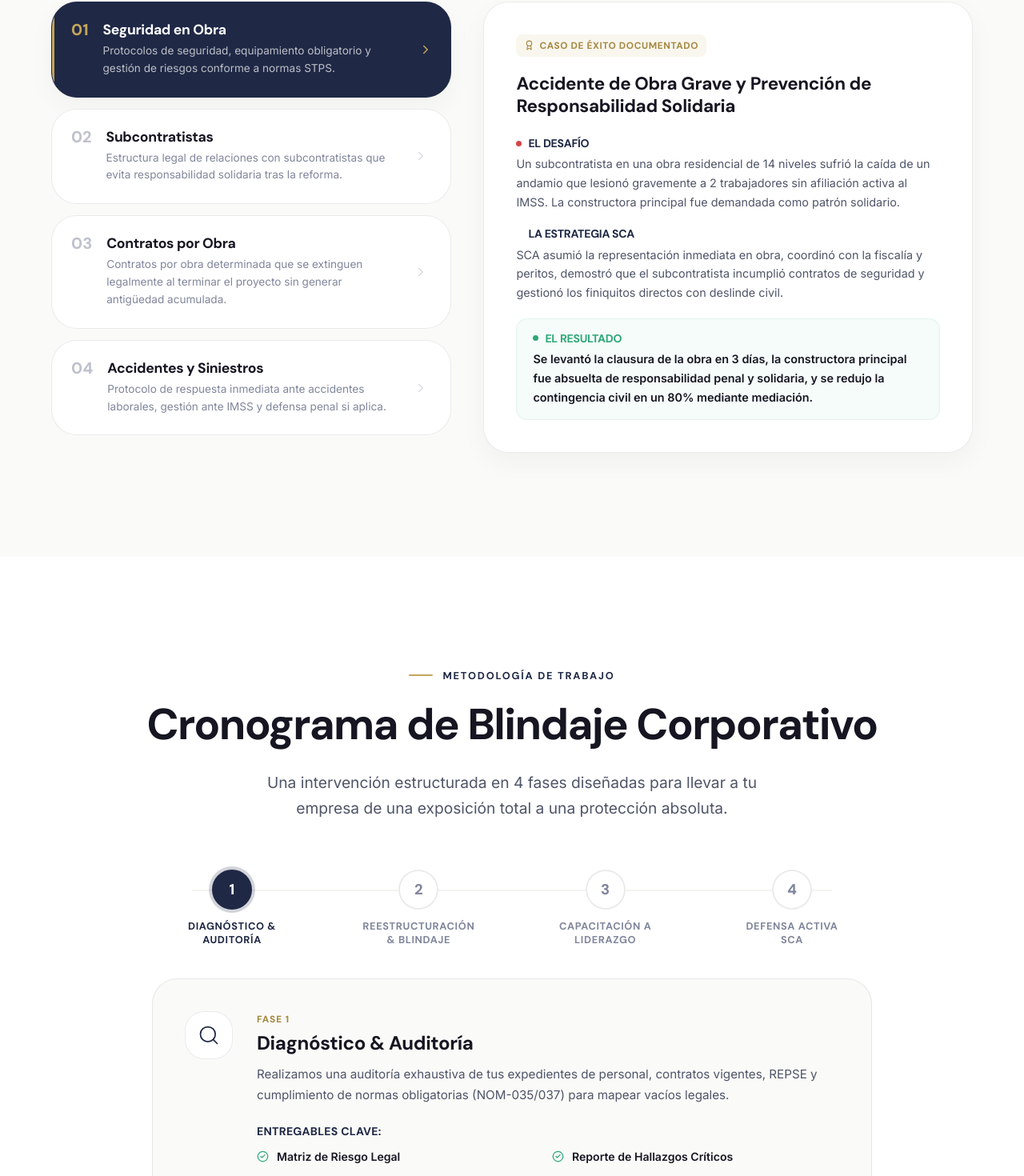
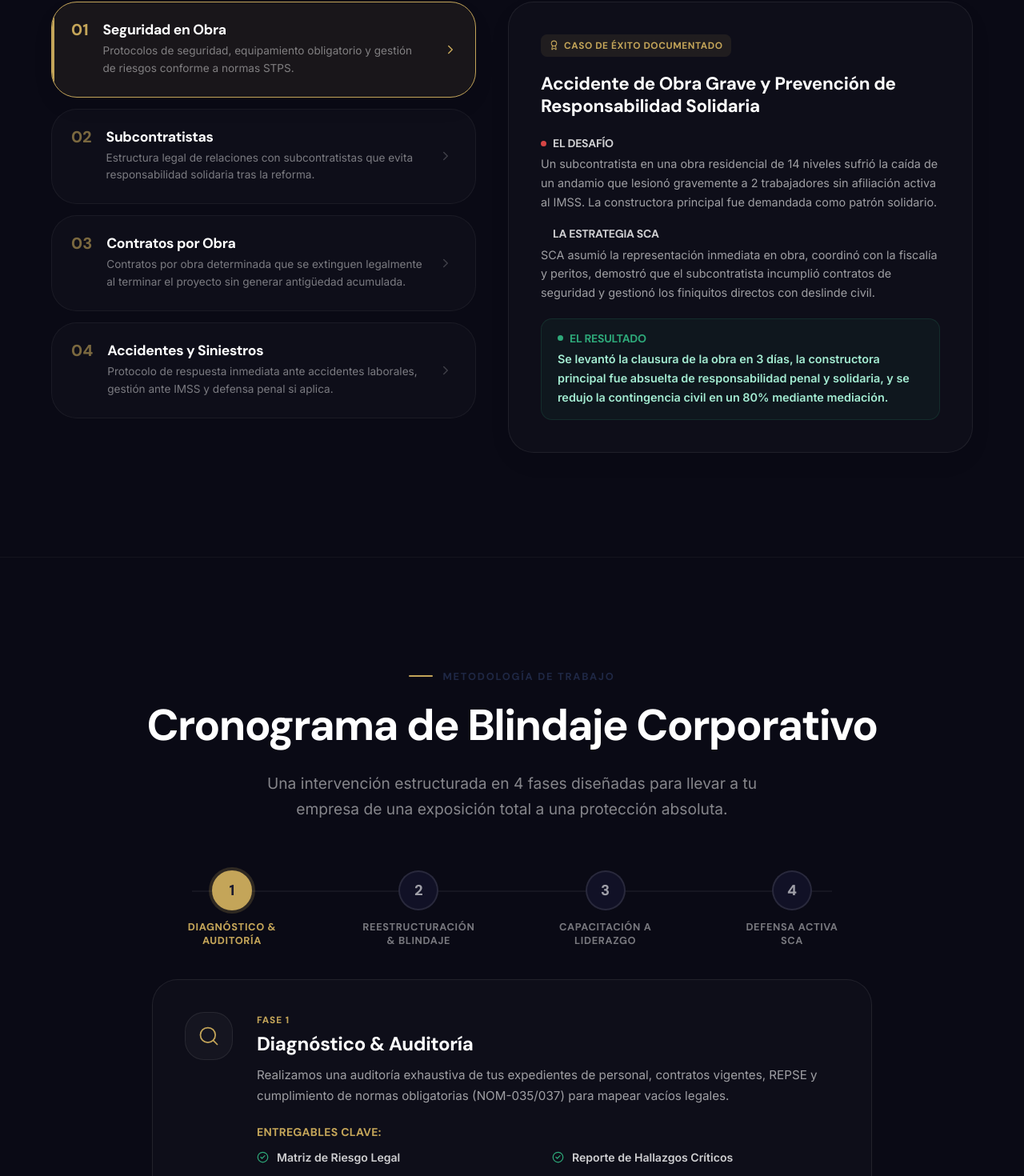
Before and after one commit to LucaFront-End/Solorzano, a React (Vite) app: page /industrias/construccion in a window 1280 px wide. Shown: the part 1053-2523 px from the top of the page at 80% size. Built offline with nearby package versions, Linux system fonts and the light colour scheme.

Commit message:
style: completar overhaul de Industrias y Comunidad con iconos, correcciones de hero y CSS en detalle

```diff
--- a/src/pages/IndustriaDetailPage.css
+++ b/src/pages/IndustriaDetailPage.css
@@ -1,14 +1,44 @@
 /* ============================================================
-   INDUSTRIA DETAIL PAGE — Interactive Overhaul Style Sheet
+   INDUSTRIA DETAIL PAGE — Immersive Dark-Mode Overhaul
    ============================================================ */
+
+/* ── Base Section Darkening ── */
+.inddet-challenges,
+.inddet-timeline-sec,
+.inddet-quiz-sec,
+.inddet-services,
+.inddet-faq-sec,
+.inddet-others {
+  background: #0A0A15 !important;
+  color: rgba(255, 255, 255, 0.6);
+  border-bottom: 1.5px solid rgba(255, 255, 255, 0.04) !important;
+}
+
+/* Headings color fix (High Contrast White) */
+.inddet-challenges h2,
+.inddet-timeline-sec h2,
+.inddet-quiz-sec h2,
+.inddet-services h2,
+.inddet-faq-sec h2,
+.inddet-others__title {
+  color: var(--color-text-white) !important;
+}
+
+.inddet-challenges .section-subtitle,
+.inddet-timeline-sec .section-subtitle,
+.inddet-quiz-sec .section-subtitle,
+.inddet-services .section-subtitle,
+.inddet-faq-sec .section-subtitle {
+  color: rgba(255, 255, 255, 0.5) !important;
+}
 
 /* ── Hero ── */
 .inddet-hero {
   position: relative;
-  min-height: 80vh;
-  display: flex;
-  align-items: center;
-  background: linear-gradient(165deg, #090912 0%, #131326 50%, #0A0F1D 100%);
+  min-height: 75vh;
+  display: flex;
+  align-items: center;
+  background: linear-gradient(165deg, #090911 0%, #121224 50%, #0A0E1A 100%);
   overflow: hidden;
   padding: 140px 0 80px;
 }
@@ -23,7 +53,7 @@
 .inddet-hero__shape {
   position: absolute;
   border-radius: 50%;
-  opacity: 0.06;
+  opacity: 0.05;
 }
 
 .inddet-hero__shape--1 {
@@ -500,7 +530,7 @@
   top: 0;
   bottom: 0;
   width: 2px;
-  background: rgba(0, 0, 0, 0.06);
+  background: rgba(255, 255, 255, 0.08);
   border-radius: 1px;
 }
 
@@ -530,14 +560,14 @@
   font-family: var(--font-heading);
   font-size: 0.74rem;
   font-weight: 700;
-  color: var(--color-text-muted);
+  color: rgba(255, 255, 255, 0.4) !important;
   text-transform: uppercase;
   letter-spacing: 0.06em;
   transition: all 0.3s ease;
 }
 
 .inddet-toc__item.is-active a {
-  color: var(--color-primary);
+  color: var(--accent, var(--color-accent)) !important;
   transform: translateX(4px);
 }
 
@@ -547,13 +577,13 @@
   width: 8px;
   height: 8px;
   border-radius: 50%;
-  background: var(--color-border-light);
+  background: rgba(255, 255, 255, 0.1) !important;
   transition: all 0.3s ease;
 }
 
 .inddet-toc__item.is-active .inddet-toc__dot {
-  background: var(--accent, var(--color-accent));
-  box-shadow: 0 0 8px var(--accent, var(--color-accent));
+  background: var(--accent, var(--color-accent)) !important;
+  box-shadow: 0 0 8px var(--accent, var(--color-accent)) !important;
   transform: scale(1.3);
 }
 
@@ -573,7 +603,7 @@
 
 .inddet-challenges__layout {
   display: grid;
-  grid-template-columns: 0.9fr 1.1fr;
+  grid-template-columns: 0.955fr 1.045fr;
   gap: 40px;
   align-items: start;
 }
@@ -589,8 +619,8 @@
   align-items: flex-start;
   gap: 18px;
   padding: 24px;
-  background: var(--color-bg-white);
-  border: 1px solid var(--color-border-light);
+  background: rgba(255, 255, 255, 0.02) !important;
+  border: 1px solid rgba(255, 255, 255, 0.05) !important;
   border-radius: var(--radius-xl);
   text-align: left;
   transition: all 0.4s var(--ease-out-expo);
@@ -613,9 +643,9 @@
   font-family: var(--font-heading);
   font-size: 1.25rem;
   font-weight: 800;
-  color: var(--color-text-muted);
+  color: var(--color-accent) !important;
   line-height: 1;
-  opacity: 0.5;
+  opacity: 0.6;
   transition: color 0.3s ease, opacity 0.3s ease;
 }
 
@@ -625,35 +655,35 @@
 
 .challenge-title-text {
   font-size: 1.1rem;
-  color: var(--color-text-dark);
+  color: var(--color-text-white) !important;
   margin-bottom: 6px;
   transition: color 0.3s ease;
 }
 
 .challenge-desc-short {
   font-size: 0.85rem;
-  color: var(--color-text-muted);
+  color: rgba(255, 255, 255, 0.45) !important;
   line-height: 1.6;
 }
 
 .challenge-arrow {
-  color: var(--color-text-muted);
-  opacity: 0.3;
+  color: rgba(255, 255, 255, 0.4) !important;
+  opacity: 0.5;
   transform: translateX(-4px);
   transition: all 0.3s ease;
   align-self: center;
 }
 
 .challenge-tab-btn:hover {
-  border-color: rgba(196, 165, 89, 0.2);
+  border-color: rgba(196, 165, 89, 0.25) !important;
+  background: rgba(255, 255, 255, 0.04) !important;
   transform: translateY(-2px);
-  box-shadow: var(--shadow-sm);
 }
 
 .challenge-tab-btn.is-active {
-  border-color: var(--color-primary);
+  border-color: var(--color-accent) !important;
   box-shadow: var(--shadow-md);
-  background: var(--color-primary);
+  background: rgba(196, 165, 89, 0.08) !important;
 }
 
 .challenge-tab-btn.is-active::before {
@@ -665,24 +695,16 @@
   opacity: 1;
 }
 
-.challenge-tab-btn.is-active .challenge-title-text {
-  color: var(--color-text-white);
-}
-
-.challenge-tab-btn.is-active .challenge-desc-short {
-  color: rgba(255,255,255,0.7);
-}
-
 .challenge-tab-btn.is-active .challenge-arrow {
-  color: var(--accent, var(--color-accent));
+  color: var(--accent, var(--color-accent)) !important;
   opacity: 1;
   transform: translateX(2px);
 }
 
 /* Success Case Study Box */
 .case-study-box {
-  background: var(--color-bg-white);
-  border: 1.5px solid var(--color-border-light);
+  background: rgba(255, 255, 255, 0.02) !important;
+  border: 1px solid rgba(255, 255, 255, 0.07) !important;
   border-radius: var(--radius-xl);
   padding: 40px;
   box-shadow: var(--shadow-md);
@@ -701,7 +723,7 @@
   align-items: center;
   gap: 6px;
   background: rgba(196, 165, 89, 0.1);
-  color: var(--color-accent-dark);
+  color: var(--color-accent);
   font-family: var(--font-heading);
   font-size: 0.74rem;
   font-weight: 700;
@@ -714,7 +736,7 @@
 
 .case-study-title {
   font-size: 1.4rem;
-  color: var(--color-text-dark);
+  color: var(--color-text-white) !important;
   margin-bottom: 24px;
   letter-spacing: -0.015em;
   line-height: 1.25;
@@ -737,7 +759,7 @@
   font-size: 0.88rem;
   font-weight: 700;
   text-transform: uppercase;
-  color: var(--color-primary);
+  color: rgba(255, 255, 255, 0.8) !important;
   display: flex;
   align-items: center;
   gap: 8px;
@@ -751,30 +773,29 @@
 
 .case-study-part-text {
   font-size: 0.9rem;
-  color: var(--color-text-body);
+  color: rgba(255, 255, 255, 0.6) !important;
   line-height: 1.65;
 }
 
 .case-study-part.highlight {
-  background: rgba(46, 168, 121, 0.04);
-  border: 1px solid rgba(46, 168, 121, 0.1);
+  background: rgba(46, 168, 121, 0.06) !important;
+  border: 1px solid rgba(46, 168, 121, 0.15) !important;
   padding: 16px 20px;
   border-radius: var(--radius-md);
 }
 
 .case-study-part.highlight .case-study-part-title {
-  color: var(--color-success);
+  color: var(--color-success) !important;
 }
 
 .case-study-part.highlight .case-study-part-text {
   font-weight: 600;
-  color: var(--color-text-dark);
+  color: #a4ecd2 !important;
 }
 
 /* ── Section 2: Shielding Timeline ── */
 .inddet-timeline-sec {
   padding: 120px 0;
-  border-bottom: 1px solid var(--color-border-light);
 }
 
 .inddet-timeline__header {
@@ -808,7 +829,7 @@
   left: 50px;
   right: 50px;
   height: 2px;
-  background: var(--color-bg-cream);
+  background: rgba(255, 255, 255, 0.05) !important;
   z-index: 1;
 }
 
@@ -826,9 +847,9 @@
   width: 50px;
   height: 50px;
   border-radius: 50%;
-  background: var(--color-bg-white);
-  border: 2px solid var(--color-border-light);
-  color: var(--color-text-muted);
+  background: #111126 !important;
+  border: 2.2px solid rgba(255, 255, 255, 0.1) !important;
+  color: rgba(255, 255, 255, 0.6) !important;
   font-family: var(--font-heading);
   font-size: 1.15rem;
   font-weight: 800;
@@ -843,32 +864,33 @@
   font-size: 0.8rem;
   font-weight: 700;
   text-transform: uppercase;
-  color: var(--color-text-muted);
+  color: rgba(255, 255, 255, 0.45);
   letter-spacing: 0.05em;
   text-align: center;
   transition: color 0.3s ease;
 }
 
 .timeline-step-btn:hover .step-number {
-  border-color: var(--color-border-focus);
+  border-color: rgba(255, 255, 255, 0.25) !important;
   transform: scale(1.08);
 }
 
 .timeline-step-btn.is-active .step-number {
-  background: var(--color-primary);
-  border-color: var(--color-primary);
-  color: var(--color-text-white);
-  box-shadow: 0 0 0 4px color-mix(in srgb, var(--accent, var(--color-primary)) 20%, transparent);
+  background: var(--accent, var(--color-accent)) !important;
+  border-color: var(--accent, var(--color-accent)) !important;
+  color: var(--color-bg-navy) !important;
+  box-shadow: 0 0 0 4px rgba(196, 165, 89, 0.2) !important;
 }
 
 .timeline-step-btn.is-active .step-title {
-  color: var(--color-primary);
+  color: var(--color-accent) !important;
+  font-weight: 800;
 }
 
 /* Timeline detail card */
 .timeline-content-card {
-  background: var(--color-bg-light);
-  border: 1px solid var(--color-border-light);
+  background: rgba(255, 255, 255, 0.02) !important;
+  border: 1px solid rgba(255, 255, 255, 0.08) !important;
   border-radius: var(--radius-xl);
   padding: 40px;
   display: flex;
@@ -888,10 +910,10 @@
   display: flex;
   align-items: center;
   justify-content: center;
-  background: var(--color-bg-white);
-  border: 1px solid var(--color-border-light);
+  background: rgba(255, 255, 255, 0.03) !important;
+  border: 1px solid rgba(255, 255, 255, 0.08) !important;
   border-radius: var(--radius-lg);
-  color: var(--accent, var(--color-primary));
+  color: var(--accent, var(--color-accent));
   flex-shrink: 0;
 }
 
@@ -904,7 +926,7 @@
   font-size: 0.74rem;
   font-weight: 800;
   text-transform: uppercase;
-  color: var(--color-accent-dark);
+  color: var(--color-accent);
   letter-spacing: 0.08em;
   margin-bottom: 6px;
   display: block;
@@ -912,14 +934,14 @@
 
 .phase-title {
   font-size: 1.5rem;
-  color: var(--color-text-dark);
+  color: var(--color-text-white) !important;
   margin-bottom: 12px;
   letter-spacing: -0.015em;
 }
 
 .phase-desc {
   font-size: 0.95rem;
-  color: var(--color-text-body);
+  color: rgba(255, 255, 255, 0.6) !important;
   line-height: 1.7;
   margin-bottom: 24px;
 }
@@ -929,7 +951,7 @@
   font-size: 0.88rem;
   font-weight: 700;
   text-transform: uppercase;
-  color: var(--color-primary);
+  color: var(--accent, var(--color-accent)) !important;
   margin-bottom: 12px;
   letter-spacing: 0.02em;
 }
@@ -946,7 +968,7 @@
   gap: 10px;
   font-size: 0.88rem;
   font-weight: 600;
-  color: var(--color-text-dark);
+  color: rgba(255, 255, 255, 0.8) !important;
 }
 
 .deliverable-check {
@@ -962,8 +984,8 @@
 .quiz-container {
   max-width: 750px;
   margin: 0 auto;
-  background: var(--color-bg-white);
-  border: 1.5px solid var(--color-border-light);
+  background: rgba(255, 255, 255, 0.02) !important;
+  border: 1px solid rgba(255, 255, 255, 0.08) !important;
   border-radius: var(--radius-xl);
   padding: 50px;
   box-shadow: var(--shadow-md);
@@ -978,7 +1000,7 @@
   left: 0;
   width: 100%;
   height: 4px;
-  background: linear-gradient(90deg, var(--color-primary), var(--accent, var(--color-accent)));
+  background: linear-gradient(90deg, var(--color-accent-dark), var(--accent, var(--color-accent)));
 }
 
 .quiz-start {
@@ -990,7 +1012,7 @@
   font-size: 0.82rem;
   font-weight: 800;
   text-transform: uppercase;
-  color: var(--color-accent-dark);
+  color: var(--color-accent);
   letter-spacing: 0.08em;
   margin-bottom: 12px;
   display: block;
@@ -998,7 +1020,7 @@
 
 .quiz-heading {
   font-size: 1.8rem;
-  color: var(--color-text-dark);
+  color: var(--color-text-white) !important;
   margin-bottom: 16px;
   letter-spacing: -0.02em;
   line-height: 1.25;
@@ -1006,7 +1028,7 @@
 
 .quiz-lead {
   font-size: 0.98rem;
-  color: var(--color-text-body);
+  color: rgba(255, 255, 255, 0.6) !important;
   line-height: 1.7;
   max-width: 580px;
   margin: 0 auto 32px;
@@ -1023,7 +1045,7 @@
 
 .quiz-progress-bar {
   height: 4px;
-  background: var(--color-bg-cream);
+  background: rgba(255, 255, 255, 0.05);
   border-radius: var(--radius-full);
   margin-bottom: 24px;
   overflow: hidden;
@@ -1031,7 +1053,7 @@
 
 .quiz-progress-fill {
   height: 100%;
-  background: var(--color-primary);
+  background: var(--color-accent);
   transition: width 0.4s ease;
 }
 
@@ -1039,7 +1061,7 @@
   font-family: var(--font-heading);
   font-size: 0.8rem;
   font-weight: 700;
-  color: var(--color-text-muted);
+  color: rgba(255, 255, 255, 0.4);
   text-transform: uppercase;
   letter-spacing: 0.05em;
   margin-bottom: 8px;
@@ -1048,7 +1070,7 @@
 
 .question-text {
   font-size: 1.45rem;
-  color: var(--color-text-dark);
+  color: var(--color-text-white) !important;
   margin-bottom: 30px;
   line-height: 1.35;
   letter-spacing: -0.015em;
@@ -1067,12 +1089,12 @@
   gap: 12px;
   padding: 24px;
   border-radius: var(--radius-xl);
-  border: 1.5px solid var(--color-border-light);
-  background: var(--color-bg-light);
+  border: 1.5px solid rgba(255, 255, 255, 0.06) !important;
+  background: rgba(255, 255, 255, 0.02) !important;
   font-family: var(--font-heading);
   font-size: 0.92rem;
   font-weight: 700;
-  color: var(--color-text-dark);
+  color: rgba(255, 255, 255, 0.8) !important;
   transition: all var(--transition-medium);
 }
 
@@ -1097,16 +1119,17 @@
 .quiz-option-btn:hover {
   transform: translateY(-4px);
   box-shadow: var(--shadow-sm);
+  background: rgba(255, 255, 255, 0.05) !important;
 }
 
 .option-yes:hover {
-  border-color: var(--color-success);
-  background: rgba(46, 168, 121, 0.04);
+  border-color: var(--color-success) !important;
+  background: rgba(46, 168, 121, 0.04) !important;
 }
 
 .option-no:hover {
-  border-color: var(--color-error);
-  background: rgba(214, 69, 69, 0.04);
+  border-color: var(--color-error) !important;
+  background: rgba(214, 69, 69, 0.04) !important;
 }
 
 /* Quiz Results Card */
@@ -1131,13 +1154,13 @@
 
 .results-title {
   font-size: 1.6rem;
-  color: var(--color-text-dark);
+  color: var(--color-text-white) !important;
   margin-bottom: 12px;
 }
 
 .results-desc {
   font-size: 0.95rem;
-  color: var(--color-text-body);
+  color: rgba(255, 255, 255, 0.6) !important;
   line-height: 1.7;
   max-width: 580px;
   margin: 0 auto 28px;
@@ -1145,8 +1168,8 @@
 
 .results-breakdown {
   text-align: left;
-  background: var(--color-bg-light);
-  border: 1px solid var(--color-border-light);
+  background: rgba(255, 255, 255, 0.01) !important;
+  border: 1px solid rgba(255, 255, 255, 0.05) !important;
   border-radius: var(--radius-xl);
   padding: 24px 30px;
   margin-bottom: 32px;
@@ -1157,7 +1180,7 @@
   font-size: 0.88rem;
   font-weight: 700;
   text-transform: uppercase;
-  color: var(--color-primary);
+  color: var(--color-accent) !important;
   margin-bottom: 14px;
 }
 
@@ -1182,11 +1205,11 @@
 }
 
 .breakdown-list li.ok {
-  color: var(--color-text-body);
+  color: rgba(255, 255, 255, 0.75);
 }
 
 .breakdown-list li.fail {
-  color: var(--color-text-dark);
+  color: rgba(255, 255, 255, 0.9) !important;
 }
 
 .results-actions {
@@ -1199,8 +1222,79 @@
 /* ── Section 4: Related Services ── */
 .inddet-services {
   padding: 120px 0;
-  background: var(--color-bg-light);
-  border-bottom: 1px solid var(--color-border-light);
+}
+
+.inddet-services__header {
+  text-align: center;
+  margin-bottom: 50px;
+}
+
+.inddet-services__header .section-subtitle {
+  margin: 0 auto;
+}
+
+.inddet-services__scroll {
+  display: flex;
+  flex-wrap: wrap;
+  gap: 16px;
+  justify-content: center;
+}
+
+.inddet-service-chip {
+  display: inline-flex;
+  align-items: center;
+  gap: 10px;
+  padding: 14px 24px;
+  background: rgba(255, 255, 255, 0.02) !important;
+  border: 1px solid rgba(255, 255, 255, 0.05) !important;
+  border-radius: var(--radius-full);
+  font-family: var(--font-heading);
+  font-size: 0.88rem;
+  font-weight: 600;
+  color: rgba(255, 255, 255, 0.9);
+  transition: all 0.4s var(--ease-out-expo);
+  white-space: nowrap;
+}
+
+.inddet-service-chip:hover {
+  background: var(--color-accent) !important;
+  color: var(--color-bg-navy) !important;
+  border-color: var(--color-accent) !important;
+  transform: translateY(-4px) scale(1.03);
+  box-shadow: 0 10px 24px rgba(196, 165, 89, 0.2);
+}
+
+.inddet-service-chip svg {
+  color: var(--color-accent);
+}
+
+.inddet-service-chip:hover svg {
+  color: var(--color-bg-navy);
+}
+
+.inddet-service-chip__arrow {
+  opacity: 0;
+  transform: translateX(-6px);
+  transition: all 0.3s ease;
+}
+
+.inddet-service-chip:hover .inddet-service-chip__arrow {
+  opacity: 1;
+  transform: translateX(0);
+}
+
+.inddet-service-chip--all {
+  background: transparent !important;
+  border-style: dashed !important;
+  color: var(--color-accent) !important;
+  font-weight: 700;
+}
+
+.inddet-service-chip--all:hover {
+  background: var(--color-accent) !important;
+  color: var(--color-bg-navy) !important;
+  border-style: solid !important;
+  border-color: var(--color-accent) !important;
 }
 
 /* ── Section 5: Sector FAQ Accordion ── */
@@ -1226,21 +1320,22 @@
 }
 
 .faq-accordion-item {
-  background: var(--color-bg-white);
-  border: 1px solid var(--color-border-light);
+  background: rgba(255, 255, 255, 0.02) !important;
+  border: 1px solid rgba(255, 255, 255, 0.05) !important;
   border-radius: var(--radius-lg);
   overflow: hidden;
   transition: all 0.3s ease;
 }
 
 .faq-accordion-item:hover {
-  border-color: rgba(196, 165, 89, 0.2);
+  border-color: rgba(196, 165, 89, 0.25) !important;
   box-shadow: var(--shadow-sm);
 }
 
 .faq-accordion-item.is-open {
-  border-color: var(--color-primary);
+  border-color: var(--color-accent) !important;
   box-shadow: var(--shadow-md);
+  background: rgba(255, 255, 255, 0.04) !important;
 }
 
 .faq-accordion-trigger {
@@ -1260,13 +1355,13 @@
   font-family: var(--font-heading);
   font-size: 1.05rem;
   font-weight: 700;
-  color: var(--color-text-dark);
+  color: rgba(255, 255, 255, 0.85) !important;
   line-height: 1.4;
   transition: color 0.3s ease;
 }
 
 .faq-accordion-item.is-open .faq-question {
-  color: var(--color-primary);
+  color: var(--color-accent) !important;
 }
 
 .faq-icon-toggle {
@@ -1278,7 +1373,7 @@
 
 .icon-bar {
   position: absolute;
-  background: var(--color-primary);
+  background: rgba(255, 255, 255, 0.7) !important;
   border-radius: 2px;
   transition: transform 0.3s cubic-bezier(0.16, 1, 0.3, 1);
 }
@@ -1321,19 +1416,178 @@
 .faq-accordion-content-inner p {
   padding: 0 28px 24px;
   font-size: 0.92rem;
-  color: var(--color-text-body);
+  color: rgba(255, 255, 255, 0.6) !important;
   line-height: 1.7;
 }
 
-/* ── Other Industries Carousel ── */
+/* ── Other Industries Section ── */
 .inddet-others {
   padding: 80px 0;
+}
+
+.inddet-others__header {
+  margin-bottom: 32px;
+}
+
+.inddet-others__grid {
+  display: grid;
+  grid-template-columns: repeat(3, 1fr);
+  gap: 20px;
+}
+
+.inddet-others__card {
+  display: flex;
+  align-items: center;
+  gap: 16px;
+  padding: 24px;
+  background: rgba(255, 255, 255, 0.02) !important;
+  border: 1px solid rgba(255, 255, 255, 0.05) !important;
+  border-radius: var(--radius-lg);
+  transition: all 0.4s var(--ease-out-expo);
+}
+
+.inddet-others__card:hover {
+  border-color: rgba(196, 165, 89, 0.25) !important;
+  background: rgba(255, 255, 255, 0.04) !important;
+  transform: translateY(-4px);
+  box-shadow: 0 12px 28px rgba(0, 0, 0, 0.25);
+}
+
+.inddet-others__card-icon {
+  width: 44px;
+  height: 44px;
+  display: flex;
+  align-items: center;
+  justify-content: center;
+  background: rgba(255, 255, 255, 0.03);
+  border-radius: var(--radius-md);
+  color: var(--accent, var(--color-accent));
+  flex-shrink: 0;
+  transition: all 0.4s ease;
+}
+
+.inddet-others__card:hover .inddet-others__card-icon {
+  background: var(--accent, var(--color-accent));
+  color: var(--color-bg-navy);
+}
+
+.inddet-others__card-name {
+  font-family: var(--font-heading);
+  font-size: 1rem;
+  font-weight: 600;
+  color: var(--color-text-white) !important;
+  flex: 1;
+}
+
+.inddet-others__card-arrow {
+  color: rgba(255, 255, 255, 0.4);
+  transition: all 0.3s ease;
+}
+
+.inddet-others__card:hover .inddet-others__card-arrow {
+  color: var(--accent, var(--color-accent));
+  transform: translateX(4px);
+}
+
+/* ── CTA ── */
+.inddet-cta {
+  position: relative;
+  padding: 100px 0;
+  background: linear-gradient(165deg, #090911 0%, #121224 100%);
+  text-align: center;
+  overflow: hidden;
+}
+
+.inddet-cta__pattern {
+  position: absolute;
+  inset: 0;
+  background-image:
+    radial-gradient(circle at 25% 50%, rgba(196, 165, 89, 0.06) 0%, transparent 50%),
+    radial-gradient(circle at 75% 50%, rgba(196, 165, 89, 0.06) 0%, transparent 50%);
+  pointer-events: none;
+}
+
+.inddet-cta__inner {
+  position: relative;
+  z-index: 2;
+}
+
+.inddet-cta__badge {
+  display: inline-flex;
+  align-items: center;
+  gap: 8px;
+  background: rgba(196, 165, 89, 0.1);
+  border: 1px solid rgba(196, 165, 89, 0.2);
+  color: var(--color-accent);
+  padding: 8px 20px;
+  border-radius: var(--radius-full);
+  font-family: var(--font-heading);
+  font-size: 0.78rem;
+  font-weight: 700;
+  letter-spacing: 0.08em;
+  text-transform: uppercase;
+  margin-bottom: 24px;
+}
+
+.inddet-cta__title {
+  font-size: clamp(2rem, 4vw, 3rem);
+  color: var(--color-text-white);
+  max-width: 700px;
+  margin: 0 auto 20px;
+  letter-spacing: -0.03em;
+}
+
+.inddet-cta__subtitle {
+  font-size: 1.1rem;
+  color: rgba(255, 255, 255, 0.55);
+  max-width: 550px;
+  margin: 0 auto 36px;
+}
+
+.inddet-cta__actions {
+  display: flex;
+  justify-content: center;
+  gap: 16px;
+  flex-wrap: wrap;
+}
+
+.inddet-cta__btn {
+  display: inline-flex;
+  align-items: center;
+  gap: 10px;
+  padding: 16px 36px;
+  border-radius: var(--radius-full);
+  font-family: var(--font-heading);
+  font-weight: 700;
+  font-size: 0.95rem;
+  transition: all 0.4s var(--ease-out-expo);
+}
+
+.inddet-cta__btn--primary {
+  background: var(--color-accent);
+  color: var(--color-bg-navy);
+  box-shadow: 0 8px 24px rgba(196, 165, 89, 0.3);
+}
+
+.inddet-cta__btn--primary:hover {
+  transform: translateY(-3px);
+  box-shadow: 0 12px 36px rgba(196, 165, 89, 0.4);
+}
+
+.inddet-cta__btn--outline {
+  border: 1px solid rgba(255, 255, 255, 0.15);
+  color: rgba(255, 255, 255, 0.8);
+}
+
+.inddet-cta__btn--outline:hover {
+  border-color: rgba(255, 255, 255, 0.3);
+  color: #fff;
 }
 
 /* ── Responsive ── */
 @media (max-width: 1100px) {
   .inddet-toc {
-    display: none; /* Hide TOC on tablets / screens under 1100px */
+    display: none;
   }
 }
 
@@ -1387,8 +1641,8 @@
     flex-direction: row;
     justify-content: flex-start;
     padding: 10px 20px;
-    background: var(--color-bg-white);
-    border: 1px solid var(--color-border-light);
+    background: rgba(255, 255, 255, 0.02) !important;
+    border: 1px solid rgba(255, 255, 255, 0.05) !important;
     border-radius: var(--radius-md);
   }
 
```
Also changed, not shown: src/components/LucideIcon.jsx (+41 -1 lines), src/pages/ComunidadPage.jsx (+2 -15 lines), src/pages/IndustriasPage.jsx (+2 -12 lines).
